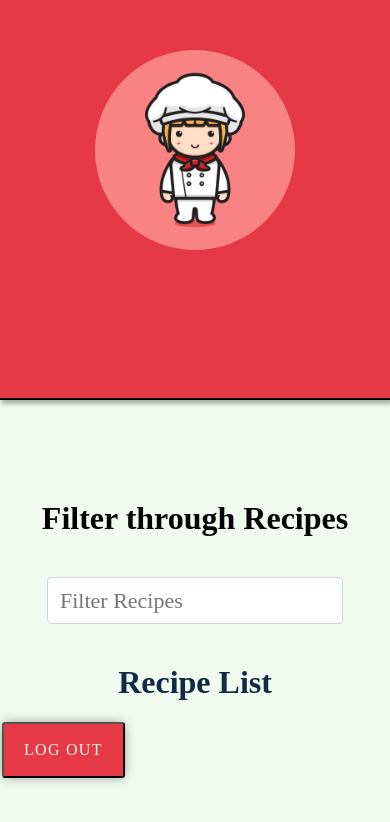
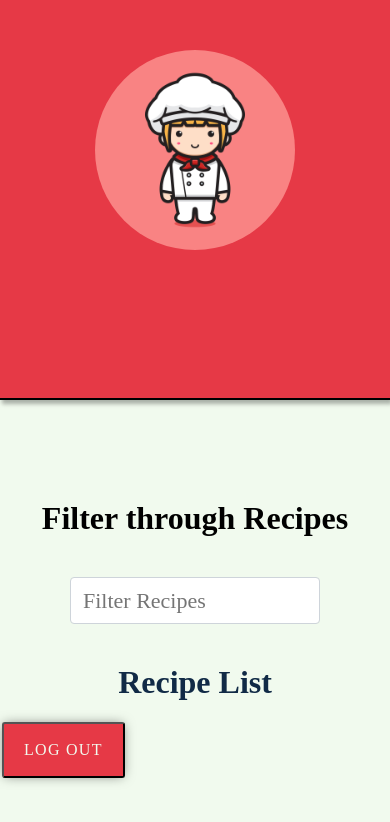
Before and after one commit to toribromma/CookIt, a React (Create React App) app in the folder client/: page /main in a window 390 px wide. Shown: the top 822 px of the page. Built offline with nearby package versions, Linux system fonts and the light colour scheme; no server answers; a web font is replaced by a local one.

Commit message:
updated input to only be a certain width for mobile

```diff
--- a/client/src/components/Card/CardSecondHeader.js
+++ b/client/src/components/Card/CardSecondHeader.js
@@ -5,7 +5,7 @@ export default function CardSecondHeader(props) {
         <h2
         style={{
             maxHeight: 220,
-            width: 320,
+            maxWidth: 250,
             textAlign: "center",
             margin: "20px auto",
             fontSize: 26,
--- a/client/src/components/Input/style.css
+++ b/client/src/components/Input/style.css
@@ -4,6 +4,7 @@ display: block;
   font-size: 22px;
   font-weight: 400;
   line-height: 1.5;
+  max-width: 250px;
   color: #212529;
   background-color: #fff;
   background-clip: padding-box;
--- a/package.json
+++ b/package.json
@@ -211,6 +211,7 @@
     "@babel/core": "^7.22.10",
     "@babel/preset-env": "^7.22.10",
     "@babel/preset-react": "^7.22.5",
+    "@babel/plugin-proposal-private-property-in-object",
     "concurrently": "^4.1.2",
     "eslint": "^8.45.0",
     "eslint-config-google": "^0.14.0",
```
